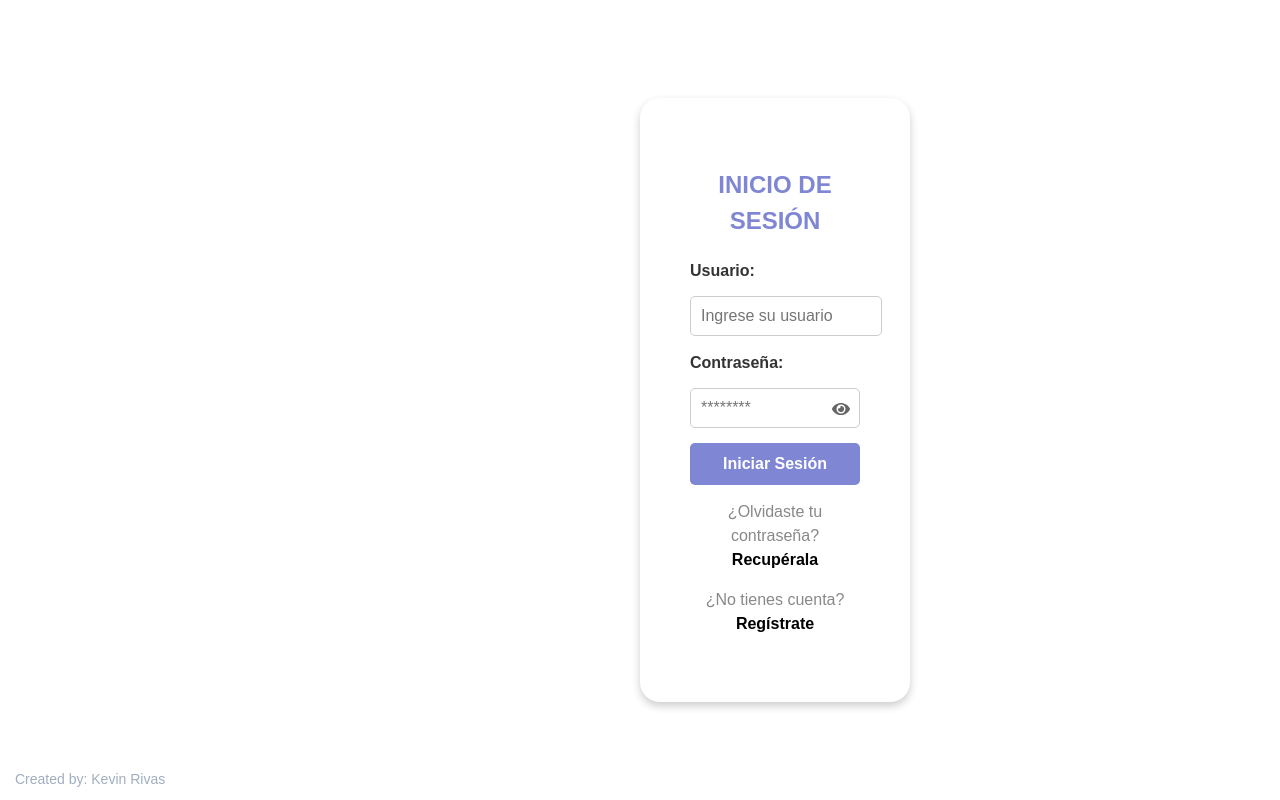
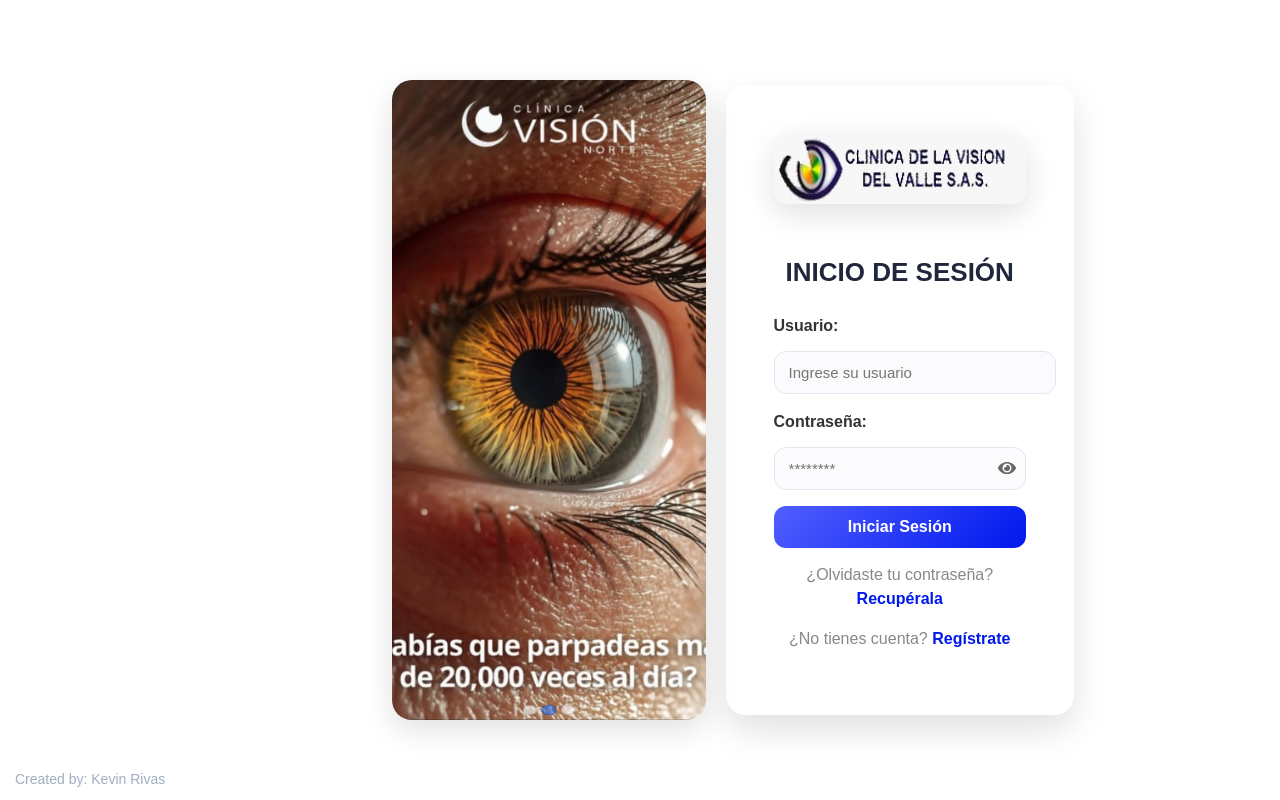
Before and after one commit to kevinrivas07/FrontendGestionDocumentalClinivsion, a React (Vite) app: page /login in a window 1280 px wide. Built offline with nearby package versions, Linux system fonts and the light colour scheme.

Commit message:
se modifica login con su css moderno con carrusel de imagen

```diff
--- a/src/components/Login.jsx
+++ b/src/components/Login.jsx
@@ -3,6 +3,9 @@ import { useNavigate } from "react-router-dom";
 import ReCAPTCHA from "react-google-recaptcha";
 import { FaEye, FaEyeSlash } from "react-icons/fa";
 import "../styles/Login.css";
+import clinicaImg from "../assets/clinica.png";
+import deLaImg from "../assets/de la.png";
+import visionImg from "../assets/vision.png";
 
 const API_URL = "http://localhost:5000/api";
 
@@ -12,13 +15,22 @@ function Login() {
   const [error, setError] = useState("");
   const [captchaToken, setCaptchaToken] = useState(null);
   const [showPassword, setShowPassword] = useState(false);
+  const [currentSlide, setCurrentSlide] = useState(0);
   const navigate = useNavigate();
   const captchaRef = useRef(null);
+  const slides = [clinicaImg, deLaImg, visionImg];
 
   useEffect(() => {
     document.body.classList.add("login-background");
     return () => document.body.classList.remove("login-background");
   }, []);
+
+  useEffect(() => {
+    const intervalId = setInterval(() => {
+      setCurrentSlide((prev) => (prev + 1) % slides.length);
+    }, 3500);
+    return () => clearInterval(intervalId);
+  }, [slides.length]);
 
   // 👇 Si hay sesión activa, redirige según el rol
   useEffect(() => {
@@ -77,9 +89,35 @@ function Login() {
 
   return (
     <div className="main-container">
-      <div className="image-container"></div>
+      <div className="image-container">
+        <div className="carousel">
+          {slides.map((src, index) => (
+            <div
+              key={index}
+              className={`carousel-slide ${index === currentSlide ? "active" : ""}`}
+            >
+              <img src={src} alt={`slide-${index + 1}`} className="carousel-image" />
+            </div>
+          ))}
+          <div className="carousel-indicators">
+            {slides.map((_, index) => (
+              <button
+                key={index}
+                aria-label={`Ir al slide ${index + 1}`}
+                className={`indicator-dot ${index === currentSlide ? "active" : ""}`}
+                onClick={() => setCurrentSlide(index)}
+              />
+            ))}
+          </div>
+        </div>
+      </div>
       <div className="login-container">
         <div className="login-box">
+        <img
+          src={new URL("../assets/vision.jpg", import.meta.url).href}
+          alt="Clínica de la Visión"
+          className="hero-img"
+        />
           <h2>INICIO DE SESIÓN</h2>
           <form onSubmit={handleLogin}>
             <div className="input-group">
--- a/src/styles/Login.css
+++ b/src/styles/Login.css
@@ -4,23 +4,24 @@ html, body {
   padding: 0;
   height: 100%;
   font-family: Arial, sans-serif;
-  background-color: white; /* ✅ fondo blanco */
+  background-color: white;
   display: flex;
   justify-content: center;
   align-items: center;
 }
 
+
 /* Contenedor principal en dos columnas */
 .main-container {
   display: flex;
-  width: 100%;
+  width: 130%;
   height: 100vh;
   background-color: white;
 }
 
 /* Contenedor de la imagen */
 .image-container {
-  flex: 1;
+  flex: 0 0 45%;
   max-width: 50%; /* mitad de la pantalla */
   display: flex;
   justify-content: center;
@@ -28,17 +29,63 @@ html, body {
   padding: 20px;
 }
 
-.login-image {
+/* Carousel */
+.carousel {
+  position: relative;
   width: 100%;
-  max-width: 500px;
-  height: auto;
-  border-radius: 10px;
-  box-shadow: 0 4px 20px rgba(0, 0, 0, 0.1);
-  transition: transform 0.3s ease-in-out;
+  height: 80vh;
+  max-height: 720px;
+  border-radius: 20px;
+  overflow: hidden;
+  box-shadow: 0 10px 30px rgba(0,0,0,0.12);
+  background: #f7f7fb;
 }
 
-.login-image:hover {
+.carousel-slide {
+  position: absolute;
+  inset: 0;
+  opacity: 0;
   transform: scale(1.02);
+  transition: opacity 600ms ease, transform 800ms ease;
+  display: flex;
+  align-items: center;
+  justify-content: center;
+}
+
+.carousel-slide.active {
+  opacity: 1;
+  transform: scale(1);
+}
+
+.carousel-image {
+  width: 100%;
+  height: 100%;
+  object-fit: cover;
+}
+
+.carousel-indicators {
+  position: absolute;
+  bottom: 5px;
+  left: 50%;
+  font-size: 5px;
+  transform: translateX(-50%);
+  display: flex;
+  gap: 5px;
+}
+
+.indicator-dot {
+  width: 10px;
+  height: 10px;
+  border-radius: 50%;
+  background: rgba(255,255,255,0.6);
+  border: 1px solid rgba(0,0,0,0.15);
+  cursor: pointer;
+  transition: background 200ms ease, transform 200ms ease;
+}
+
+.indicator-dot.active {
+  background: #1864f18a;
+  transform: scale(1.1);
 }
 
 /* Contenedor del login */
@@ -56,17 +103,17 @@ html, body {
   width: 400px;
   max-width: 90%;
   background-color: #fff;
-  padding: 50px;
+  padding: 48px;
   border-radius: 20px;
-  box-shadow: 0 4px 8px rgba(0, 0, 0, 0.2);
+  box-shadow: 0 15px 35px rgba(0, 0, 0, 0.12);
   text-align: center;
 }
 
 /* Título */
 .login-box h2 {
-  font-size: 24px;
-  color: #7f86d4;
-  margin-bottom: 20px;
+  font-size: 26px;
+  color: #20263c;
+  margin-bottom: 22px;
 }
 
 /* Etiquetas */
@@ -82,30 +129,38 @@ html, body {
 .login-box input {
   width: 100%;
   color: #000;
-  padding: 10px;
-  background-color: white;
-  margin-bottom: 15px;
-  border: 1px solid #ccc;
-  border-radius: 5px;
-  font-size: 16px;
+  padding: 12px 14px;
+  background-color: #fbfbfe;
+  margin-bottom: 16px;
+  border: 1px solid #e3e6f0;
+  border-radius: 12px;
+  font-size: 15px;
+  outline: none;
+  transition: border-color 200ms ease, box-shadow 200ms ease;
+}
+
+.login-box input:focus {
+  border-color: #7f86d4;
+  box-shadow: 0 0 0 4px rgba(127, 134, 212, 0.15);
 }
 
 /* Botón */
 .login-box button {
   width: 100%;
-  padding: 12px;
-  background-color: #7f86d4;
+  padding: 12px 16px;
+  background: linear-gradient(135deg, #515fff 0%, #0018ee 100%);
   color: white;
   font-size: 16px;
-  font-weight: bold;
+  font-weight: 700;
   border: none;
-  border-radius: 5px;
+  border-radius: 12px;
   cursor: pointer;
-  transition: background-color 0.3s;
+  transition: transform 0.15s ease, box-shadow 0.2s ease;
 }
 
 .login-box button:hover {
-  background-color: #6d75be;
+  transform: translateY(-1px);
+  box-shadow: 0 12px 20px rgba(109, 117, 190, 0.25);
 }
 
 /* Links */
@@ -115,7 +170,7 @@ html, body {
 }
 
 .login-box a {
-  color: #000;
+  color: #0018ee;
   font-weight: bold;
   text-decoration: none;
 }
@@ -133,13 +188,24 @@ html, body {
   font-weight: 500;
 }
 
+.hero-img {
+  width: 100%;
+  max-width: 520px;
+  height: auto;
+  margin: 0 auto 1.25rem;
+  border-radius: 14px;
+  box-shadow: 0 10px 30px rgba(0,0,0,.12);
+  object-fit: cover;
+}
+
+
 
 
 /* Título superior */
 .title {
   font-size: 50px;
   background-color: white;
-  color: #7f86d4;
+  color: #1d2eeb;
   margin-bottom: 20px;
   text-align: center;
 }
@@ -156,6 +222,10 @@ html, body {
 @media (max-width: 1024px) {
   .login-box {
     padding: 40px;
+  }
+  .created{
+   position:none;
+   right: 10px;
   }
 
   .title {
@@ -178,21 +248,19 @@ html, body {
 
   .image-container {
     order: 2;
-    padding: 20px 0;
+    padding: 12px 0 0;
   }
 
   .login-container {
     order: 1;
-    padding-top: 165px;
+    padding-top: 120px;
   }
 
-  .login-image {
-    max-width: 300px;
-  }
+  .carousel { height: 260px; border-radius: 16px; }
 
   .login-box {
     width: 90%;
-    padding: 30px;
+    padding: 28px;
     margin: 0 auto;
   }
 
@@ -220,12 +288,12 @@ html, body {
   }
 
   .login-box input {
-    padding: 8px;
+    padding: 10px 12px;
     font-size: 14px;
   }
 
   .login-box button {
-    padding: 10px;
+    padding: 12px;
     font-size: 14px;
   }
 
```
